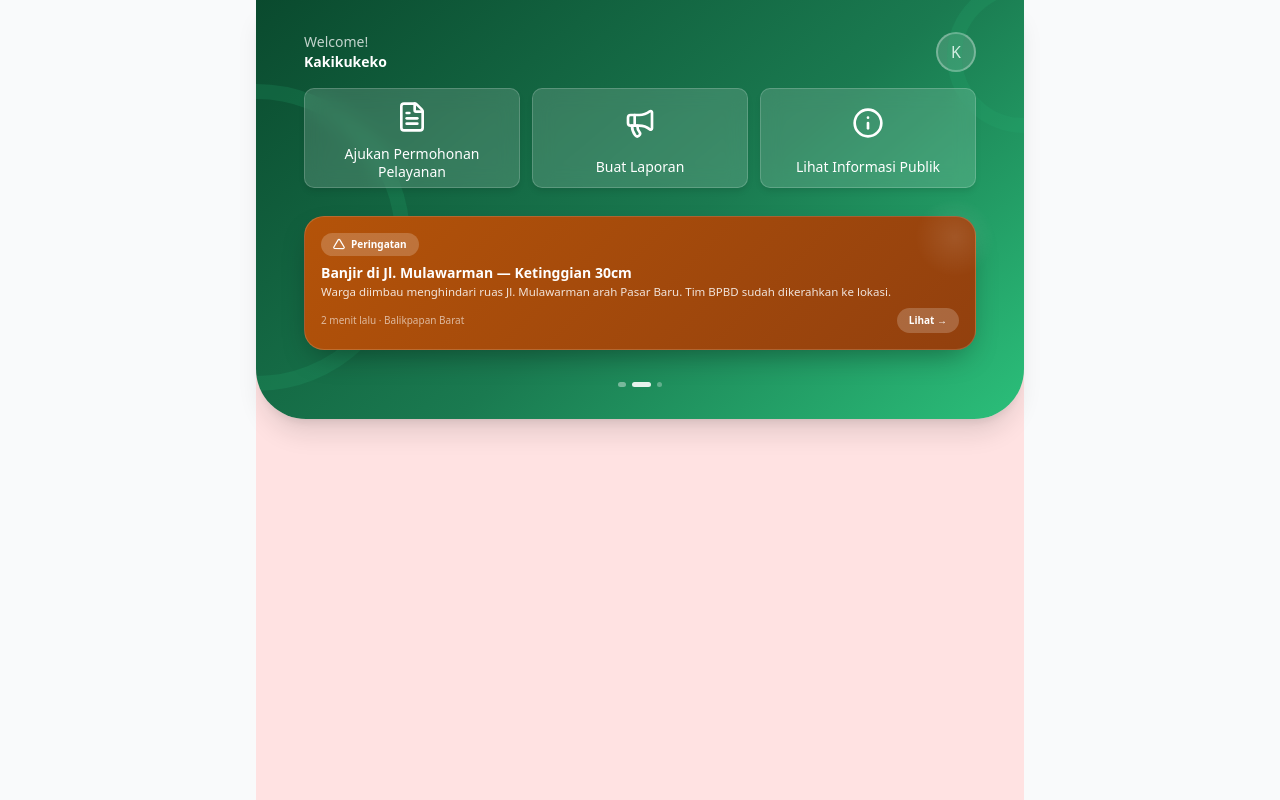
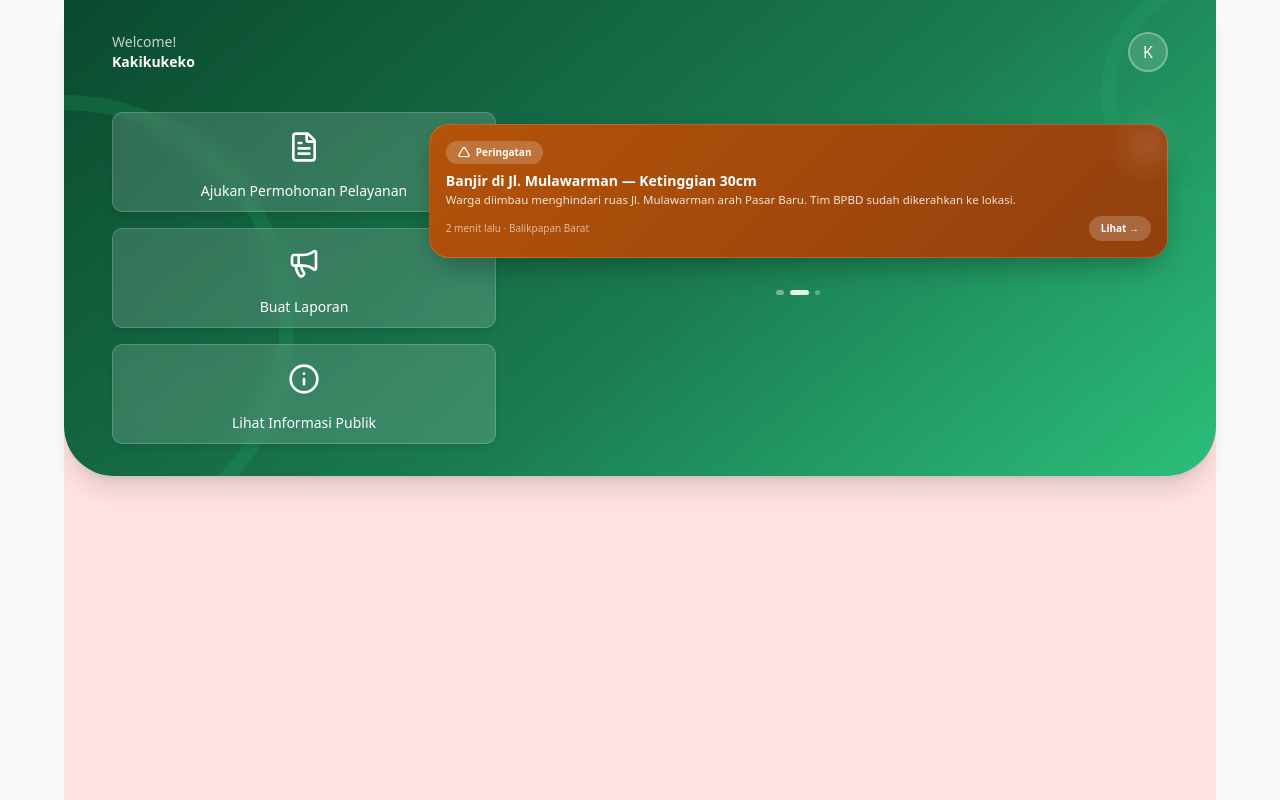
Before and after one commit to StarmangoGH67/iofest26, a SvelteKit app in the folder frontend/: page / in a window 1280 px wide. Built offline with nearby package versions, Linux system fonts and the light colour scheme.

Commit message:
aku nak merge

```diff
--- a/frontend/src/lib/components/Carousel.svelte
+++ b/frontend/src/lib/components/Carousel.svelte
@@ -65,7 +65,7 @@
 	onDestroy(stopAuto);
 </script>
 
-<div class="carousel-container">
+<div class="carousel-container w-full lg:min-w-[40%]">
 	<div class="carousel-viewport">
 		{#each items as item, i}
 			{#if i === current}
@@ -116,7 +116,6 @@
 	.carousel-container {
 		position: relative;
 		z-index: 50;
-		width: 100%;
 		margin-top: 10px;
 		opacity: 1;
 	}
--- a/frontend/src/routes/+page.svelte
+++ b/frontend/src/routes/+page.svelte
@@ -44,9 +44,9 @@
 	<title>KakiKuKeKo — Layanan Publik Digital</title>
 </svelte:head>
 
-<div class="relative mx-auto min-h-screen max-w-3xl bg-red-100 pb-24">
+<div class="relative mx-auto min-h-screen max-w-6xl bg-red-100 pb-24">
 	<!-- Header -->
-	<header class="px-6 py-4 shadow-xl lg:px-12 lg:py-8">
+	<header class="px-6 py-4 shadow-xl lg:px-12 lg:py-8 ">
 		<!-- CIRCLES -->
 		<div class="circle-1 w-[30%] lg:w-[20%]"></div>
 		<div class="circle-2 left-[-30%] w-[60%] lg:left-[-20%] lg:w-[40%]"></div>
@@ -67,10 +67,11 @@
 			</div>
 		</section>
 
-		<section class="relative z-10 mt-4 grid grid-cols-3 gap-2 lg:gap-3">
+        <div class="flex flex-col lg:flex-row lg:gap-12 mt-2 lg:mt-6">
+            <section class="relative z-10 mt-4 grid grid-cols-3 lg:grid-cols-1 gap-2 lg:gap-4">
                 {#each services as service}
                     <button
-					class="service-card flex flex-col items-center justify-between p-3 text-center transition-transform active:scale-95"
+                        class=" max-w-md lg:min-w-sm service-card flex flex-col items-center justify-between p-3 text-center transition-transform active:scale-95"
                     >
                         <div class="icon-wrapper mb-3">
                             <service.icon class="h-8 w-8 text-white" />
@@ -84,5 +85,6 @@
             </section>
 
             <Carousel />
+        </div>
 	</header>
 </div>
```
Lines whose indentation alone changed are shown as unchanged.
